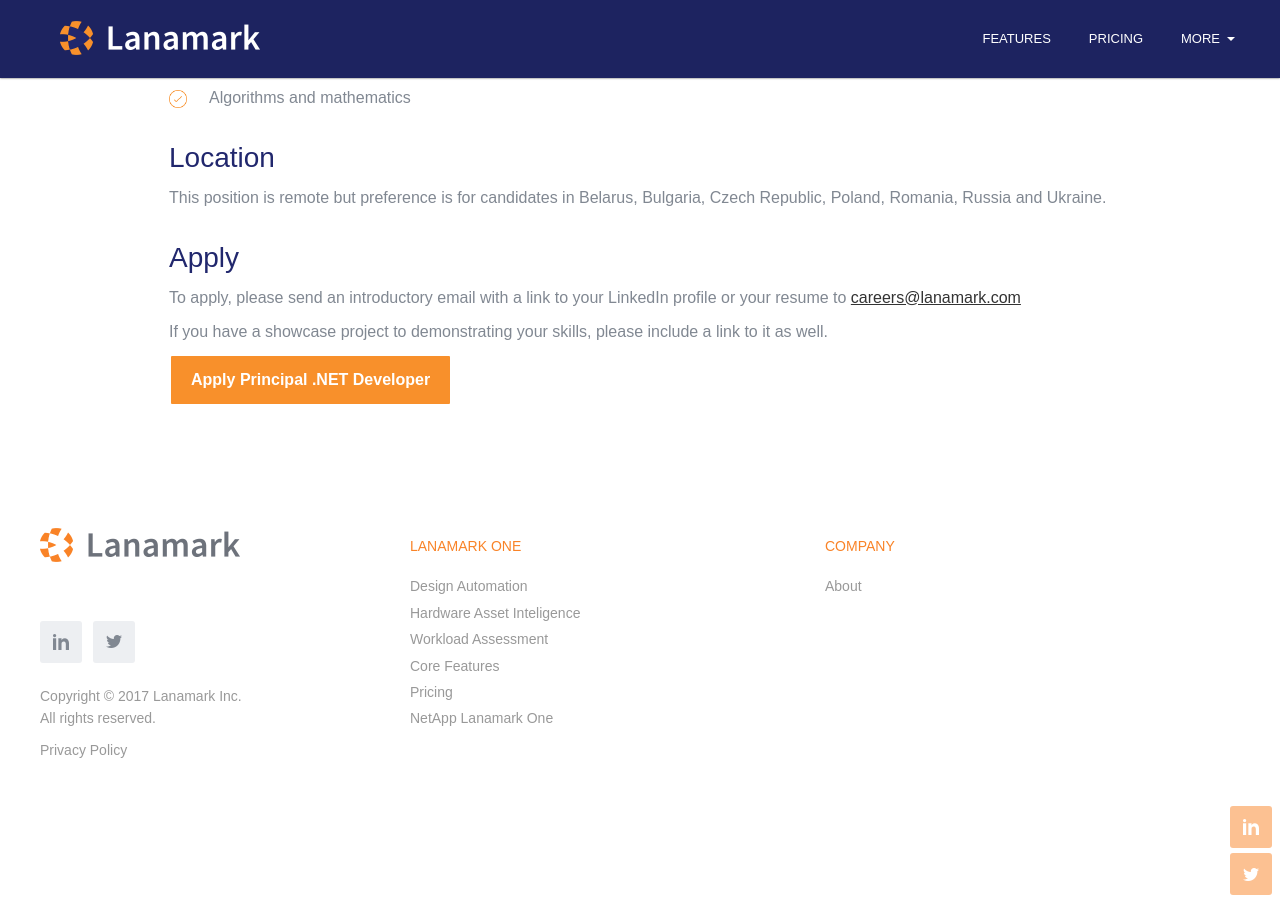
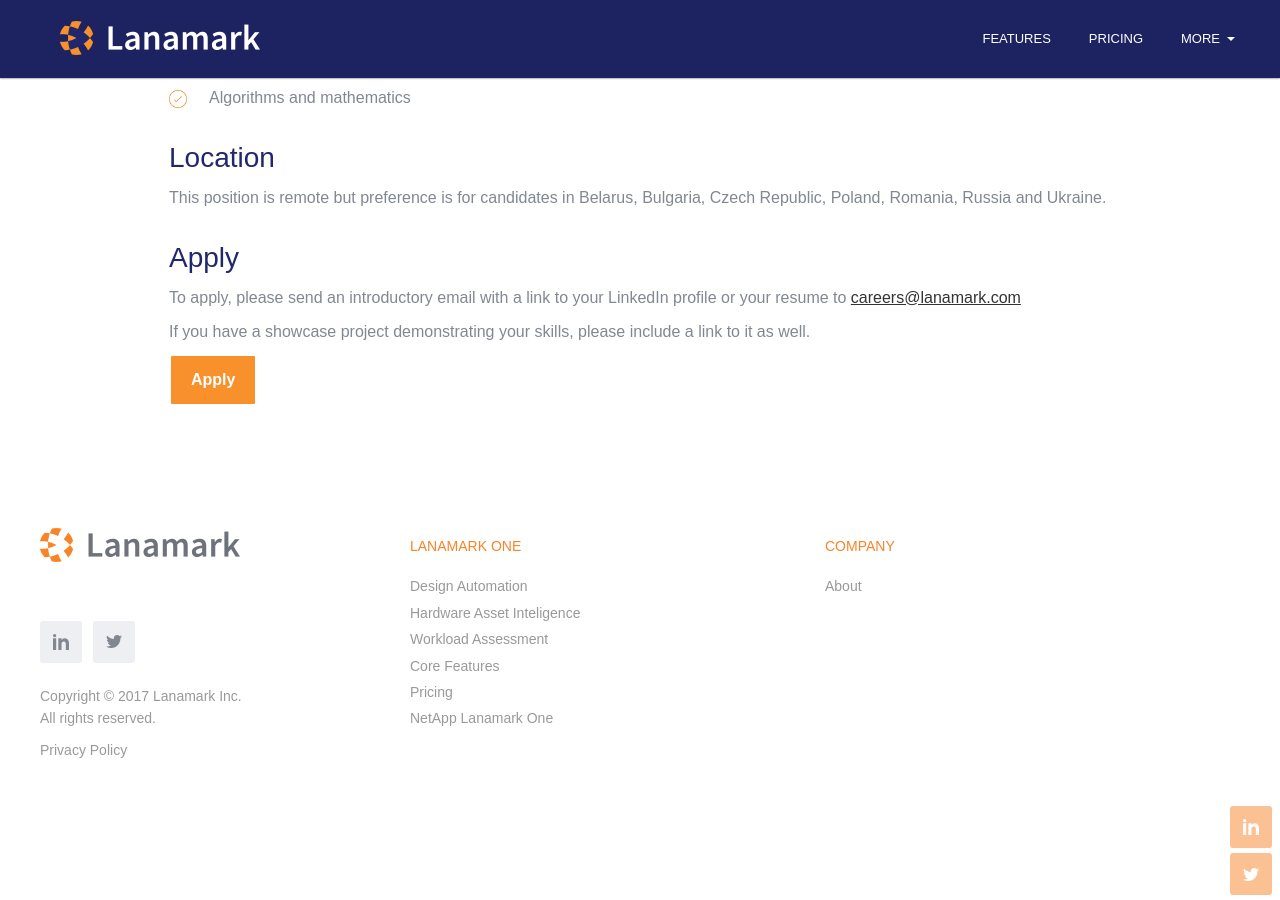
Before and after one commit to lanamark-dev/lanamark.github.io, a Jekyll site: the page built from careers/senior-developer.html, in a window 1280 px wide and 900 px high, scrolled down 1186 px. Built offline with Jekyll 4.4.1, drawn with Linux system fonts in a browser that asks for light colours; nearby versions of some CDN libraries.

Commit message:
Updated careers page

```diff
--- a/careers/senior-developer.html
+++ b/careers/senior-developer.html
@@ -68,8 +68,8 @@
         <article>
           <p>To apply, please send an introductory email with a link to your LinkedIn
             profile or your resume to <a href="mailto:careers@lanamark.com">careers@lanamark.com</a></p>
-          <p>If you have a showcase project to demonstrating your skills, please include a link to it as well.</p>
-          <a href="mailto:careers@lanamark.com" class="button main bigger">Apply Principal .NET Developer</a>
+          <p>If you have a showcase project demonstrating your skills, please include a link to it as well.</p>
+          <a href="mailto:careers@lanamark.com?subject=Principal .NET Developer" class="button main bigger">Apply</a>
         </article>
       </section>
     </div>
```
